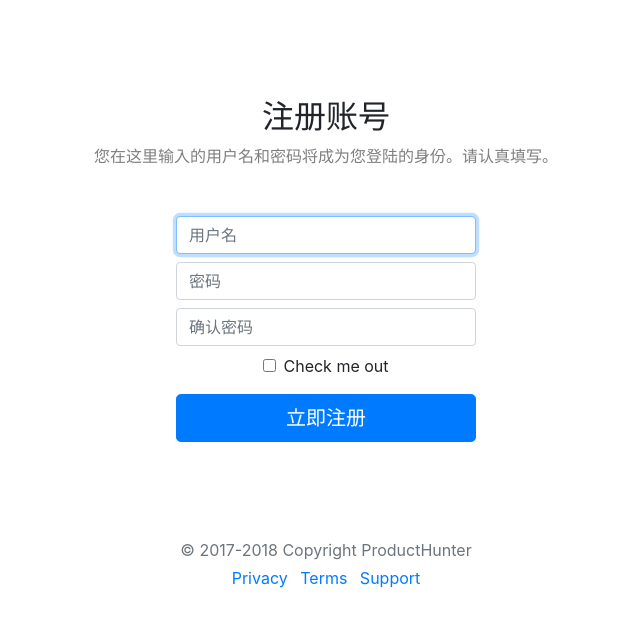
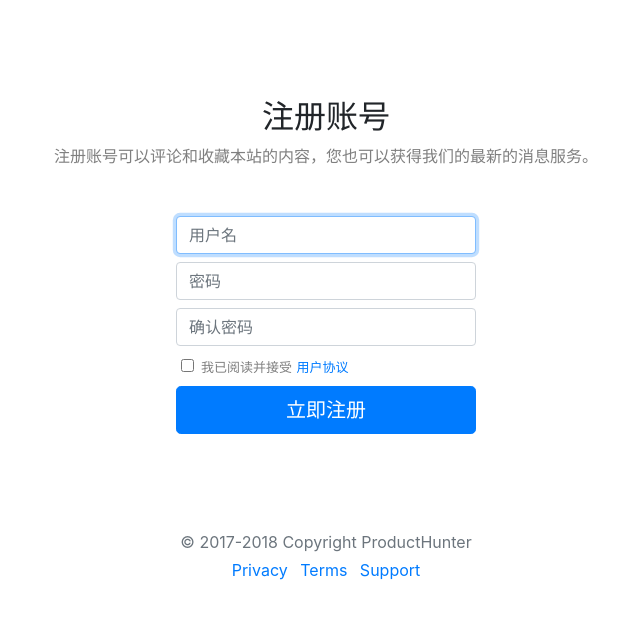
Before and after one commit to Leonchuly/product_hunt, a Django app: page /account/signup/ in a window 1280 px wide. Shown: the part 66-693 px from the top of the page, without its empty margins (314-954 px from the left). Run offline with Django 3.2, Linux system fonts and the light colour scheme; some libraries are stand-ins or nearby versions.

Commit message:
美化注册界面的check

```diff
--- a/account/templates/signup.html
+++ b/account/templates/signup.html
@@ -16,7 +16,7 @@
     <div class="container">
         <div class="py-5 text-center" style="float:top; margin-top:50px;">
             <h2>注册账号</h2>
-            <font size="3" class="text-black-50">您在这里输入的用户名和密码将成为您登陆的身份。请认真填写。</font>
+            <font size="3" class="text-black-50">注册账号可以评论和收藏本站的内容，您也可以获得我们的最新的消息服务。</font>
         </div>
 
         <form method='POST' action='{% url 'signup' %}' align='center'>
@@ -33,39 +33,18 @@
             <div align='center' style="float:top; margin-top:8px;">
                 <input type="password" class="form-control" style="width:300px" name="确认密码" placeholder="确认密码" required autofocus>{{ 密码错误 }}
             </div>
-            <div class="form-group form-check" style="float:top; margin-top:8px;">
-                <input type="checkbox" class="form-check-input" id="exampleCheck1">
-                <label class="form-check-label" for="exampleCheck1">Check me out</label>
-            </div>
-            <input class="btn btn-primary btn-lg" style="width:300px" type="submit" value="立即注册">
-            <!--<div class="row-fluid">
-                    <label for="username"><font size="3" class="text-black-50">用户名</font></label>
-                    <input type="text" class="form-control" name="用户名" placeholder="" value="" >
-                         {{ 用户名错误 }}
-                </div>
-            <div style="float:top; margin-top:10px;">
-                    <label for="password"><font size="3" class="text-black-50">密码</font></label>
-                    <input type="password" class="form-control" name="密码" placeholder="" value="" >
-            </div>
-            <div style="float:top; margin-top:10px;">
-                    <label for="password"><font size="3" class="text-black-50">确认密码</font></label>
-                    <input type="password" class="form-control" name="确认密码" placeholder="" value="" >
-            </div>
-            <div style="float:top; margin-top:10px;" align="center">
-                <div class="custom-control custom-radio">
-                    <input id="credit" name="paymentMethod" type="checkbox" class="custom-control-input" >
-                    <label class="custom-control-label" for="credit"><font size="2" class="text-black-50">我已阅读并接受</font></label>
+            <div align='center'>
+                <div align='left' style="width:250px; float:top; margin-top:8px;">
+                    <input type="checkbox" class="form-check-input" id="exampleCheck1">
+                    <label class="form-check-label" for="exampleCheck1"><font size="2" class="text-black-50">我已阅读并接受</font></label>
                     <a href=""><font size="2" class="text-primary">用户协议</font></a>
                 </div>
             </div>
-            <div class="row" style="float:top; margin-top:15px;">
-                <div style="margin:auto">
-                        <button class="btn btn-primary btn-lg" type="submit" value="立即注册">注册成为会员</button>
-                    </div>
-            </div>-->
+            <input class="btn btn-primary btn-lg" style="width:300px; float:top; margin-top:8px;" type="submit" value="立即注册">
         </form>
 
     </div>
+
     {% endblock content %}
 </body>
 </html>
--- a/templates/theme.html
+++ b/templates/theme.html
@@ -21,7 +21,7 @@
     <nav class="navbar navbar-expand-lg navbar-light bg-light">
             <a class="navbar-brand" href="../..">
                 <img src="{% static 'logo_P.png' %}" width="15%" >
-                ProductHunter
+                <font>ProductHunter</font>
             </a>
             <button class="navbar-toggler" type="button" data-toggle="collapse" data-target="#navbarNavAltMarkup" aria-controls="navbarNavAltMarkup" aria-expanded="false" aria-label="Toggle navigation">
                 <span class="navbar-toggler-icon"></span>
```
Also changed, not shown: db.sqlite3.
